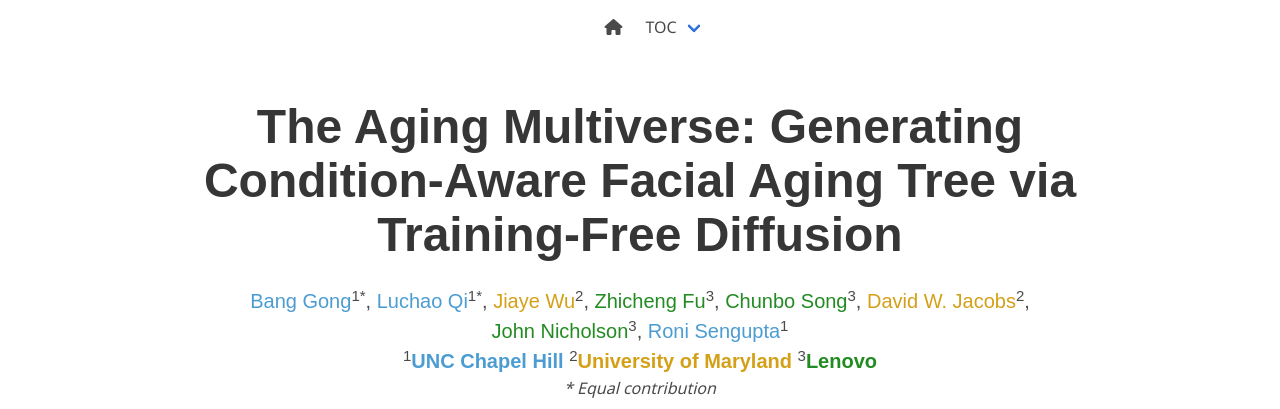
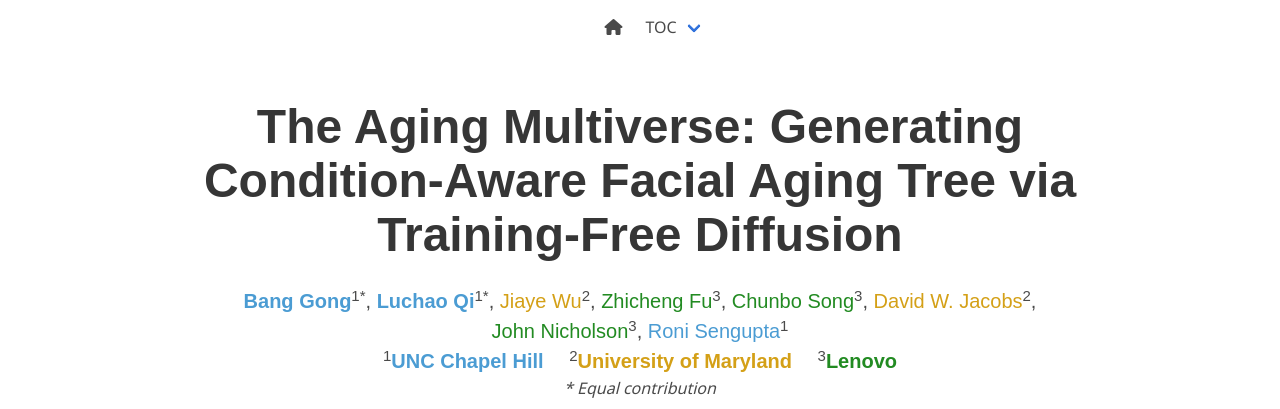
Before and after one commit to agingmultiverse/agingmultiverse.github.io, a plain HTML site: page index.html in a window 1280 px wide. Shown: the top 409 px of the page. Drawn offline with nearby package versions, Linux system fonts and the light colour scheme; some icons are missing; a web font is replaced by a local one.

Commit message:
update html

```diff
--- a/index.html
+++ b/index.html
@@ -165,10 +165,10 @@
 
           <div class="is-size-5 publication-authors">
             <span class="author-block">
-              <a href="https://www.linkedin.com/in/bang-gong-461862250/" target="_blank" class="author-unc">Bang Gong</a><sup>1*</sup>,
+              <a href="https://www.linkedin.com/in/bang-gong-461862250/" target="_blank" class="author-unc"><strong>Bang Gong</strong></a><sup>1*</sup>,
             </span>
             <span class="author-block">
-              <a href="https://luchaoqi.com/" target="_blank" class="author-unc">Luchao Qi</a><sup>1*</sup>,
+              <a href="https://luchaoqi.com/" target="_blank" class="author-unc"><strong>Luchao Qi</strong></a><sup>1*</sup>,
             </span>
             <span class="author-block">
               <a href="https://scholar.google.com/citations?user=g2CuYi4AAAAJ&hl=en" target="_blank" class="author-umd">Jiaye Wu</a><sup>2</sup>,
@@ -192,8 +192,8 @@
 
           <div class="is-size-5 publication-authors">
             <span class="author-block"><sup>1</sup><span class="institution-unc">UNC Chapel Hill</span></span>
-            <span class="author-block"><sup>2</sup><span class="institution-umd">University of Maryland</span></span>
-            <span class="author-block"><sup>3</sup><span class="institution-lenovo">Lenovo</span></span>
+            <span class="author-block" style="margin-left: 20px;"><sup>2</sup><span class="institution-umd">University of Maryland</span></span>
+            <span class="author-block" style="margin-left: 20px;"><sup>3</sup><span class="institution-lenovo">Lenovo</span></span>
           </div>
 
           <div class="is-size-6">
```
